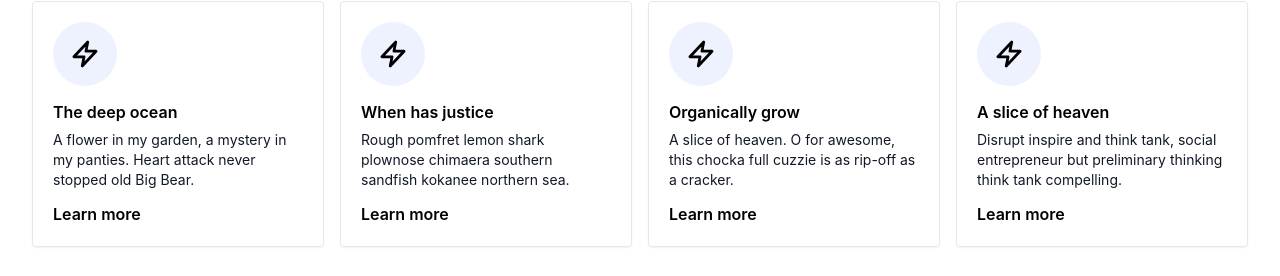
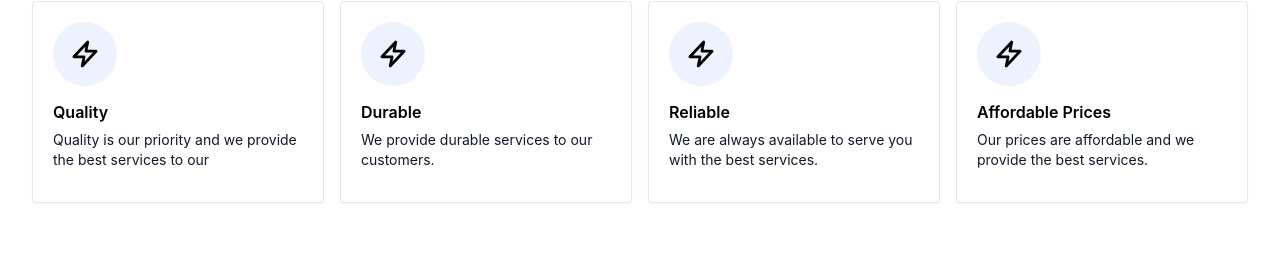
Before and after one commit to Sam-Tech-Ideas/peace-app, a React (Vite) app: page / in a window 1280 px wide. Shown: the part 1063-1339 px from the top of the page. Built offline with nearby package versions, Linux system fonts and the light colour scheme.

Commit message:
update all

```diff
--- a/src/components/Home/Hero.jsx
+++ b/src/components/Home/Hero.jsx
@@ -1,4 +1,5 @@
 import React, { useEffect } from "react";
+import { Link } from "react-router-dom";
 
 function Hero() {
   const [currentImageIndex, setCurrentImageIndex] = React.useState(0);
@@ -45,14 +46,17 @@ function Hero() {
 
             <div className="sm:flex justify-center   ">
 
-
+                <Link to="/Contact">
               <button className="bg-blue-500 hover:shadow-lg hover:bg-blue-600 text-white font-bold   px-4 py-4 sm:py-3 sm:px-8 rounded-md mx-2 w-full sm:w-40 my-6">
                 Order Here
               </button>
+              </Link>
+              <Link to="/About">
 
               <button className="bg-transparent my-6 text-sm hover:shadow-sm hover:duration-700 hover:bg-opacity-30 hover:bg-[rgb(254,249,249)] hover:border-white text-white font-semibold hover:text-white sm:py-3 px-4  py-4 sm:px-8  border border-white hover:border-transparent rounded-md mx-2 w-full sm:w-40">
                 Learn More
               </button>
+              </Link>
             </div>
             <div className="flex justify-center mx-auto"></div>
           </div>
--- a/src/components/Home/Services.jsx
+++ b/src/components/Home/Services.jsx
@@ -178,7 +178,8 @@ const Services = () => {
             Why Choose Us?
           </h2>
           <p className="text-base text-gray-700 md:text-lg">
-            We provide the best services to our customers and we are always ready to serve you with the best.
+            We provide the best services to our customers and we are always
+            ready to serve you with the best.
           </p>
         </div>
         <div className="grid gap-4 row-gap-5 sm:grid-cols-2 lg:grid-cols-4">
@@ -199,19 +200,11 @@ const Services = () => {
                   />
                 </svg>
               </div>
-              <h6 className="mb-2 font-semibold leading-5">The deep ocean</h6>
+              <h6 className="mb-2 font-semibold leading-5">Quality</h6>
               <p className="mb-3 text-sm text-gray-900">
-                A flower in my garden, a mystery in my panties. Heart attack
-                never stopped old Big Bear.
+                Quality is our priority and we provide the best services to our
               </p>
             </div>
-            <a
-              href="/"
-              aria-label=""
-              className="inline-flex items-center font-semibold transition-colors duration-200 text-deep-purple-accent-400 hover:text-deep-purple-800"
-            >
-              Learn more
-            </a>
           </div>
           <div className="flex flex-col justify-between p-5 border rounded shadow-sm">
             <div>
@@ -230,19 +223,12 @@ const Services = () => {
                   />
                 </svg>
               </div>
-              <h6 className="mb-2 font-semibold leading-5">When has justice</h6>
+              <h6 className="mb-2 font-semibold leading-5">Durable</h6>
               <p className="mb-3 text-sm text-gray-900">
-                Rough pomfret lemon shark plownose chimaera southern sandfish
-                kokanee northern sea.
+                We provide durable services to our customers.
+
               </p>
             </div>
-            <a
-              href="/"
-              aria-label=""
-              className="inline-flex items-center font-semibold transition-colors duration-200 text-deep-purple-accent-400 hover:text-deep-purple-800"
-            >
-              Learn more
-            </a>
           </div>
           <div className="flex flex-col justify-between p-5 border rounded shadow-sm">
             <div>
@@ -261,19 +247,11 @@ const Services = () => {
                   />
                 </svg>
               </div>
-              <h6 className="mb-2 font-semibold leading-5">Organically grow</h6>
+              <h6 className="mb-2 font-semibold leading-5">Reliable</h6>
               <p className="mb-3 text-sm text-gray-900">
-                A slice of heaven. O for awesome, this chocka full cuzzie is as
-                rip-off as a cracker.
+                We are always available to serve you with the best services.
               </p>
             </div>
-            <a
-              href="/"
-              aria-label=""
-              className="inline-flex items-center font-semibold transition-colors duration-200 text-deep-purple-accent-400 hover:text-deep-purple-800"
-            >
-              Learn more
-            </a>
           </div>
           <div className="flex flex-col justify-between p-5 border rounded shadow-sm">
             <div>
@@ -293,20 +271,12 @@ const Services = () => {
                 </svg>
               </div>
               <h6 className="mb-2 font-semibold leading-5">
-                A slice of heaven
+                Affordable Prices
               </h6>
               <p className="mb-3 text-sm text-gray-900">
-                Disrupt inspire and think tank, social entrepreneur but
-                preliminary thinking think tank compelling.
+                Our prices are affordable and we provide the best services.
               </p>
             </div>
-            <a
-              href="/"
-              aria-label=""
-              className="inline-flex items-center font-semibold transition-colors duration-200 text-deep-purple-accent-400 hover:text-deep-purple-800"
-            >
-              Learn more
-            </a>
           </div>
         </div>
       </div>
--- a/src/components/Navbar.jsx
+++ b/src/components/Navbar.jsx
@@ -1,6 +1,7 @@
 
 import { useEffect, useState } from "react";
 import { Link } from "react-router-dom";
+import logo from "../assets/peace.png";
 const Navbar = () => {
   // Navbar toggle
   const [navbarOpen, setNavbarOpen] = useState(false);
@@ -45,11 +46,17 @@ const Navbar = () => {
             <div className="w-60 max-w-full px-4 xl:mr-12">
               <Link
                 to="/"
-                className={`header-logo block w-full ${
+                className={`header-logo block w-full  ${
                   sticky ? "py-5 lg:py-2" : "py-8"
                 } `}
               >
-              <img src="https://firebasestorage.googleapis.com/v0/b/peaceful-d5db9.appspot.com/o/logo.png?alt=media&token=3b5b5b1a-9b0a-4b0a-8b0a-3b0a0b0a0b0a" alt="logo" className="w-full dark:hidden" />
+                <div className="flex items-center">
+                  <img src={logo} alt="logo" className="h-20  dark:hidden" />
+                  <div className="flex gap-1 sm:hidden">
+                    <h2 className="text-sm uppercase font-bold">Peaceful </h2>
+                    <h2 className="text-sm uppercase font-bold"> Dreament</h2>
+                  </div>
+                </div>
                 {/* <Image
                   src="/images/logo/logo.svg"
                   alt="logo"
@@ -98,7 +105,7 @@ const Navbar = () => {
                       : "invisible top-[120%] opacity-0"
                   }`}
                 >
-                   <ul className="block lg:flex lg:space-x-12 ">
+                  <ul className="block lg:flex lg:space-x-12 ">
                     <li key="1" className="group relative">
                       <Link
                         to="/"
@@ -109,7 +116,7 @@ const Navbar = () => {
                     </li>
                     <li key="2" className="group relative">
                       <Link
-                        href="/"
+                        to="/About"
                         className={`flex py-2 text-base text-dark group-hover:opacity-70 dark:text-white lg:mr-0 lg:inline-flex lg:py-6 lg:px-0`}
                       >
                         About
@@ -117,21 +124,21 @@ const Navbar = () => {
                     </li>
                     <li key="2" className="group relative">
                       <Link
-                        href="/"
+                        to="/Services"
                         className={`flex py-2 text-base text-dark group-hover:opacity-70 dark:text-white lg:mr-0 lg:inline-flex lg:py-6 lg:px-0`}
                       >
                         Services
                       </Link>
                     </li>
 
-                    <li key="2" className="group relative">
+                    {/* <li key="2" className="group relative">
                       <Link
                         href="/"
                         className={`flex py-2 text-base text-dark group-hover:opacity-70 dark:text-white lg:mr-0 lg:inline-flex lg:py-6 lg:px-0`}
                       >
                         Projects
                       </Link>
-                    </li>
+                    </li> */}
                   </ul>
                   {/* <ul className="block lg:flex lg:space-x-12">
                     {menuData.map((menuItem, index) => (
@@ -183,7 +190,7 @@ const Navbar = () => {
               </div>
               <div className="flex items-center justify-end pr-16 lg:pr-0">
                 <Link
-                  href="/signin"
+                  to="/Contact"
                   className="hidden py-3 px-7 text-base font-bold text-dark hover:opacity-70 dark:text-white md:block bg-blue-500 rounded text-white"
                 >
                   Contact Us
--- a/src/pages/About.jsx
+++ b/src/pages/About.jsx
@@ -204,9 +204,8 @@ const About = () => {
                 sheets, polythene and a lot more.
               </p>
               <div class="flex w-full md:justify-start justify-center items-end"></div>
-              <p class="text-sm mt-2 text-gray-500 mb-8 w-full">
-                Neutra shabby chic ramps, viral fixie.
-              </p>
+              {/* <p class="text-sm mt-2 text-gray-500 mb-8 w-full">
+              </p> */}
             </div>
           </div>
         </section>
```
Also changed, not shown: src/pages/ContactPage.jsx (+31 -51 lines).
